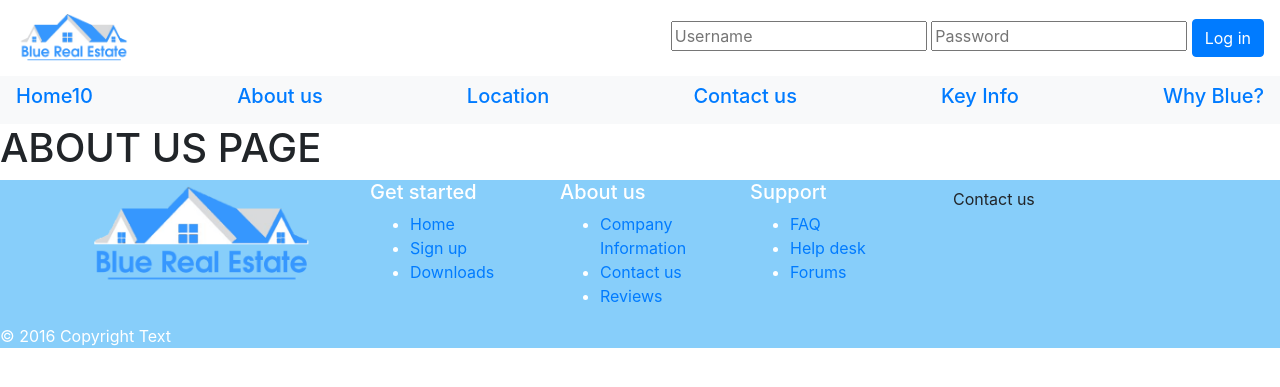
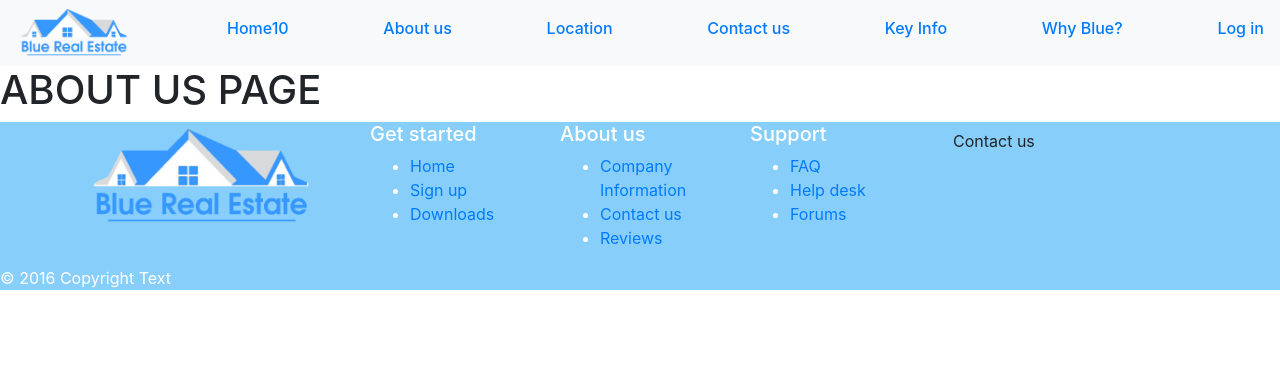
Before and after one commit to DanielAron18/BlueRealEstate, a Django app: page /about_us/ in a window 1280 px wide. Shown: the top 387 px of the page. Run offline with Django 3.2, Linux system fonts and the light colour scheme; some libraries are stand-ins or nearby versions.

Commit message:
tekið út annan nav barinn til einföldunar

```diff
--- a/templates/base.html
+++ b/templates/base.html
@@ -14,26 +14,17 @@
 
     </head>
     <body>
-        <nav class="navbar">
-            <a href="{% url 'front_page' %}" class="navbar-brand">
-                <img src="{% static 'images/logo.png' %}", height="50px">
-            </a>
-            <div class="login-container">
-                <form>
-                    <input type="text" placeholder="Username" name="username">
-                    <input type="password" placeholder="Password" name="psw">
-                    <button class="btn btn-primary" type="submit">Log in</button>
-                </form>
-            </div>
+        <nav class="navbar sticky-top navbar-light bg-light">
+            <img src="{% static 'images/logo.png' %}", height=50px>
+            <a href="{% url 'front_page' %}"><h5 style="font-size: 1rem">Home10</h5></a>
+            <a href="{% url 'about_us' %}"><h5 style="font-size: 1rem">About us</h5></a>
+            <a href="{% url 'location' %}"><h5 style="font-size: 1rem">Location</h5></a>
+            <a href="{% url 'contact_us' %}"><h5 style="font-size: 1rem">Contact us</h5></a>
+            <a href="{% url 'key_info' %}"><h5 style="font-size: 1rem">Key Info</h5></a>
+            <a href="{% url 'why_blue' %}"><h5 style="font-size: 1rem">Why Blue?</h5></a>
+            <a href="#"><h5 style="font-size: 1rem">Log in</h5></a>
         </nav>
-        <nav class="navbar sticky-top navbar-light bg-light">
-            <a href="{% url 'front_page' %}"><h5>Home10</h5></a>
-            <a href="{% url 'about_us' %}"><h5>About us</h5></a>
-            <a href="{% url 'location' %}"><h5>Location</h5></a>
-            <a href="{% url 'contact_us' %}"><h5>Contact us</h5></a>
-            <a href="{% url 'key_info' %}"><h5>Key Info</h5></a>
-            <a href="{% url 'why_blue' %}"><h5>Why Blue?</h5></a>
-        </nav>
+
 
         {% block content %}
 
```
